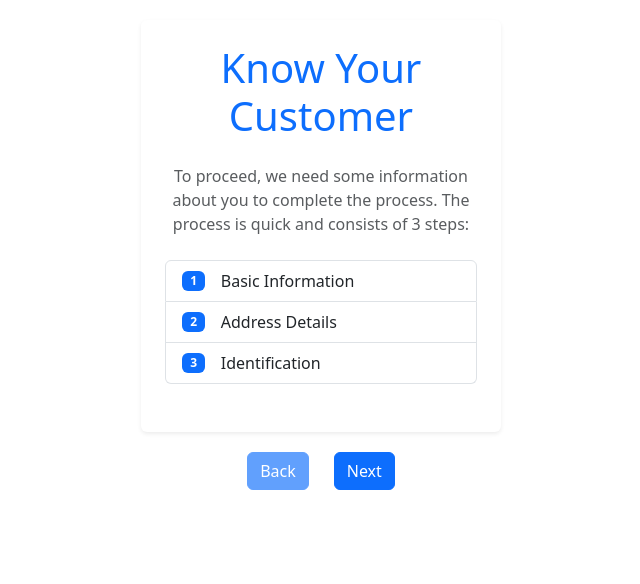
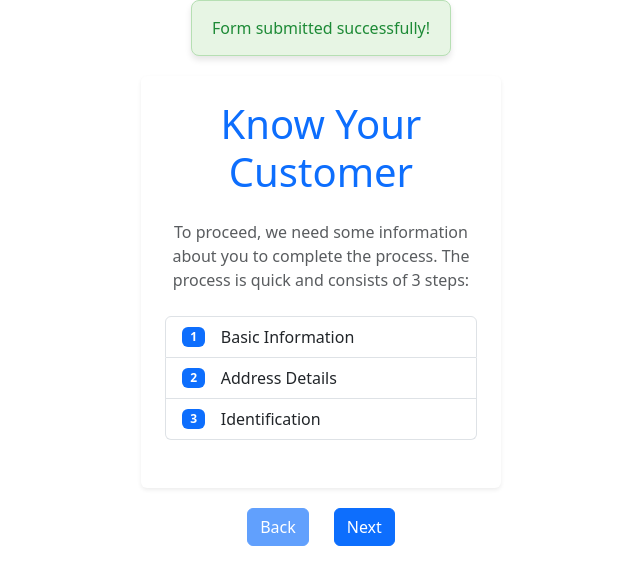
Before and after one commit to kevins4202/rrdigital, a React (Vite) app in the folder frontend/: page / in a window 1280 px wide. Shown: the top 584 px of the page, without its empty margins (319-959 px from the left). Built offline with nearby package versions, Linux system fonts and the light colour scheme.

Commit message:
deployed to vercel

```diff
--- a/frontend/src/App.css
+++ b/frontend/src/App.css
@@ -51,6 +51,11 @@ form {
   transition: opacity 0.5s ease-in-out;
 }
 
+.success-section {
+  display: flex;
+  justify-content: center;
+}
+
 @keyframes fadeIn {
   from {
     opacity: 0;
--- a/frontend/src/App.jsx
+++ b/frontend/src/App.jsx
@@ -16,7 +16,7 @@ function App() {
   const { formData, updateFormData, resetFormData } = useContext(FormContext);
   const [step, setStep] = useState(0); // Step 0 for Start Page
   const [file, setFile] = useState(null);
-  const [showSuccess, setShowSuccess] = useState(false);
+  const [showSuccess, setShowSuccess] = useState(true);
 
   const emailRegex = /^[a-zA-Z0-9._%+-]+@[a-zA-Z0-9.-]+\.[a-zA-Z]{2,}$/;
 
@@ -81,7 +81,7 @@ function App() {
   }
 
   return <>
-    <div>
+    <div className="success-section">
       {showSuccess && (
         <div className="success-message">
           Form submitted successfully!
```
